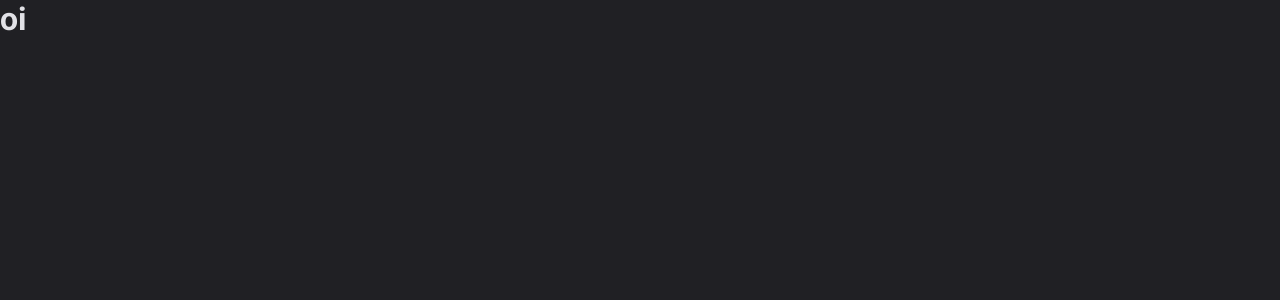
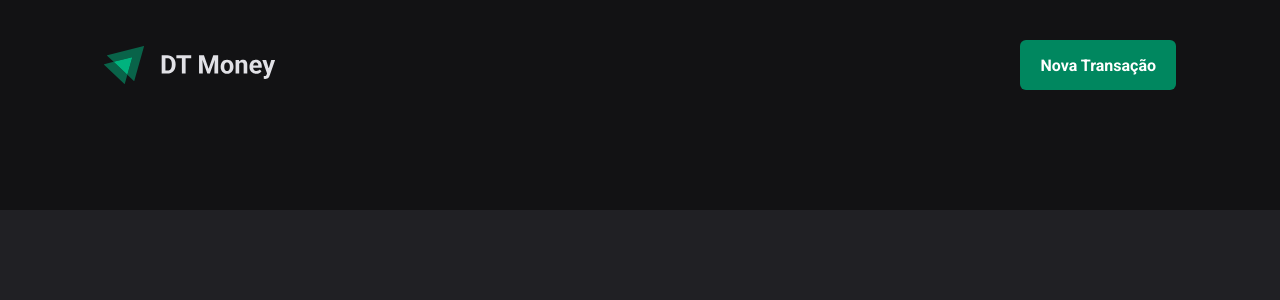
Before and after one commit to gabjohann/ignite, a React (Vite) app in the folder react/03-dt-money/: page / in a window 1280 px wide. Shown: the top 300 px of the page. Built offline with nearby package versions, Linux system fonts and the light colour scheme.

Commit message:
header component

```diff
--- /dev/null
+++ b/react/03-dt-money/components/Header/index.tsx
@@ -0,0 +1,15 @@
+import { HeaderContainer, HeaderContent, NewTransactionButton } from './styles';
+
+import logoImg from '../../src/assets/logo.svg';
+
+export function Header() {
+  return (
+    <HeaderContainer>
+      <HeaderContent>
+        <img src={logoImg} alt='' />
+
+        <NewTransactionButton>Nova Transação</NewTransactionButton>
+      </HeaderContent>
+    </HeaderContainer>
+  );
+}
--- /dev/null
+++ b/react/03-dt-money/components/Header/styles.ts
@@ -0,0 +1,33 @@
+import styled from 'styled-components';
+
+export const HeaderContainer = styled.header`
+  background: ${(props) => props.theme['gray-900']};
+  padding: 2.5rem 0 7.5rem;
+`;
+
+export const HeaderContent = styled.div`
+  width: 100%;
+  max-width: 1120px;
+  margin: 0 auto;
+  padding: 0 1.5rem;
+
+  display: flex;
+  justify-content: space-between;
+  align-items: center;
+`;
+
+export const NewTransactionButton = styled.button`
+  height: 50px;
+  border: 0;
+  background: ${(props) => props.theme['green-500']};
+  color: ${(props) => props.theme.white};
+  font-weight: bold;
+  padding: 0 1.25rem;
+  border-radius: 6px;
+  cursor: pointer;
+
+  &:hover {
+    background: ${(props) => props.theme['green-700']};
+    transition: background-color 0.2s;
+  }
+`;
--- a/react/03-dt-money/src/App.tsx
+++ b/react/03-dt-money/src/App.tsx
@@ -1,12 +1,14 @@
 import { ThemeProvider } from 'styled-components';
 import { defaultTheme } from './styes/themes/defaults';
 import { GlobalStyle } from './styes/global';
+import { Transactions } from './pages/Transactions';
 
 export function App() {
   return (
     <ThemeProvider theme={defaultTheme}>
       <GlobalStyle />
-      <h1>oi</h1>
+
+      <Transactions />
     </ThemeProvider>
   );
 }
--- /dev/null
+++ b/react/03-dt-money/src/pages/Transactions/index.tsx
@@ -0,0 +1,9 @@
+import { Header } from '../../../components/Header';
+
+export function Transactions() {
+  return (
+    <main>
+      <Header />
+    </main>
+  );
+}
```
Also changed, not shown: react/03-dt-money/src/assets/logo.svg (added), react/03-dt-money/src/pages/Transactions/styles.ts (added).
